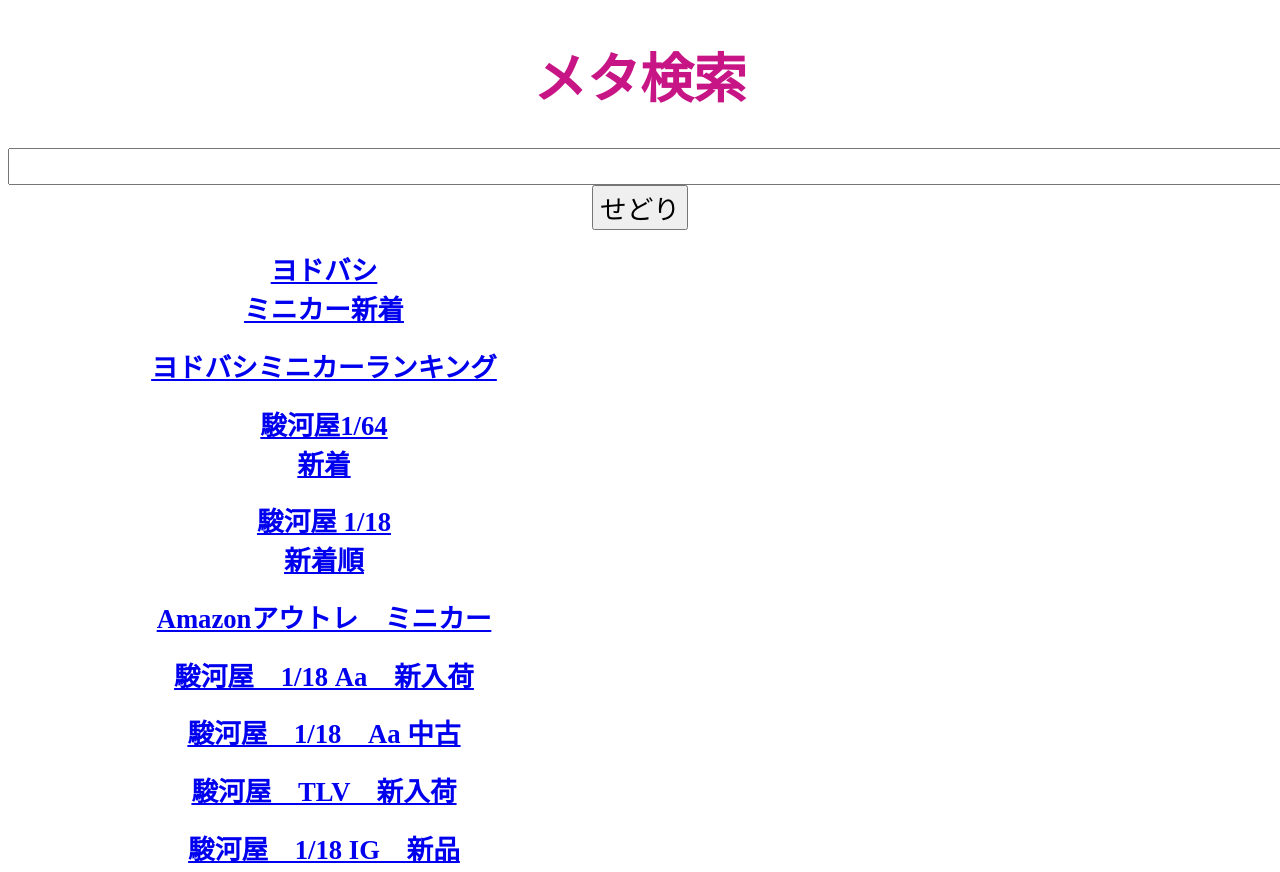
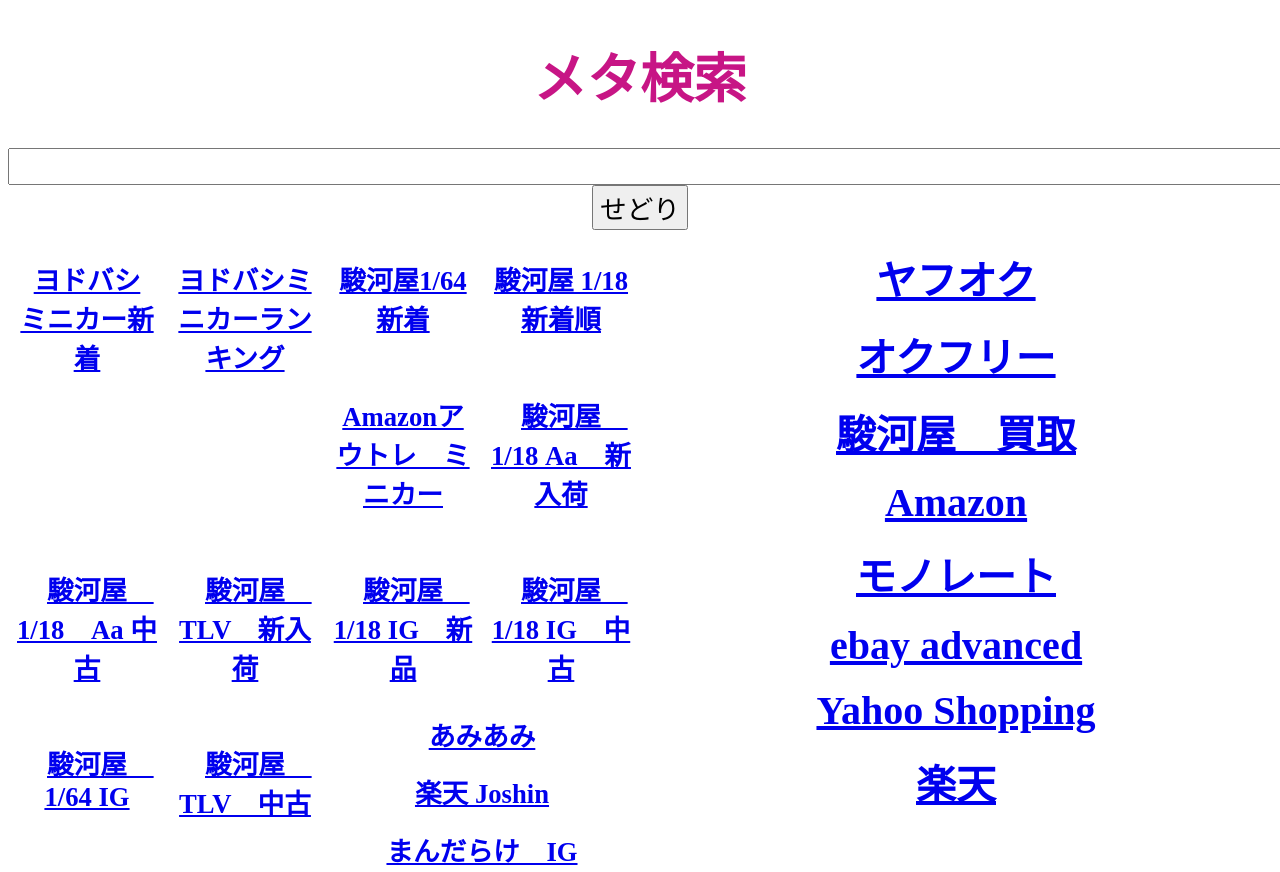
Before and after one commit to Daichi-tsubasa/Daichi, a plain HTML site: page index.html in a window 1280 px wide. Shown: the top 872 px of the page. Drawn offline with Linux system fonts and the light colour scheme.

Commit message:
Update stylesheet.css

```diff
--- a/stylesheet.css
+++ b/stylesheet.css
@@ -1,3 +1,7 @@
+*{
+  box-sizing: border-box;
+}
+
 .container{
 
   width:100%;
@@ -12,15 +16,25 @@
 .contents{
   width:100%;
   text-align: center;
-  float:left
+
 }
 
 .always{
   width:50%;
-  float:left;
+  float: left;
+
 }
 
 .Hikaku{
   width:50%;
+  float: left;
+  text-align: center;
+}
+
+.always2 h3{
   float:left;
+  width:25%;
+  padding: 10px 5px;
+
+
 }
```
